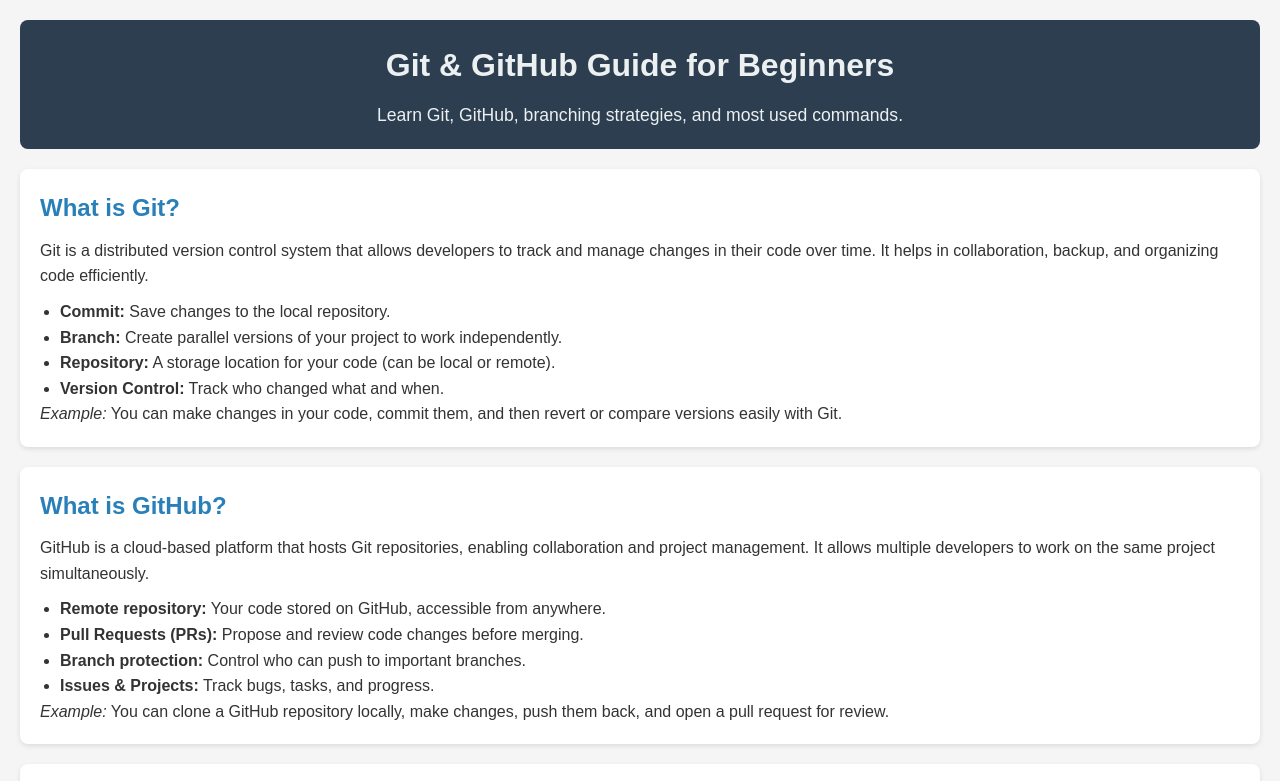
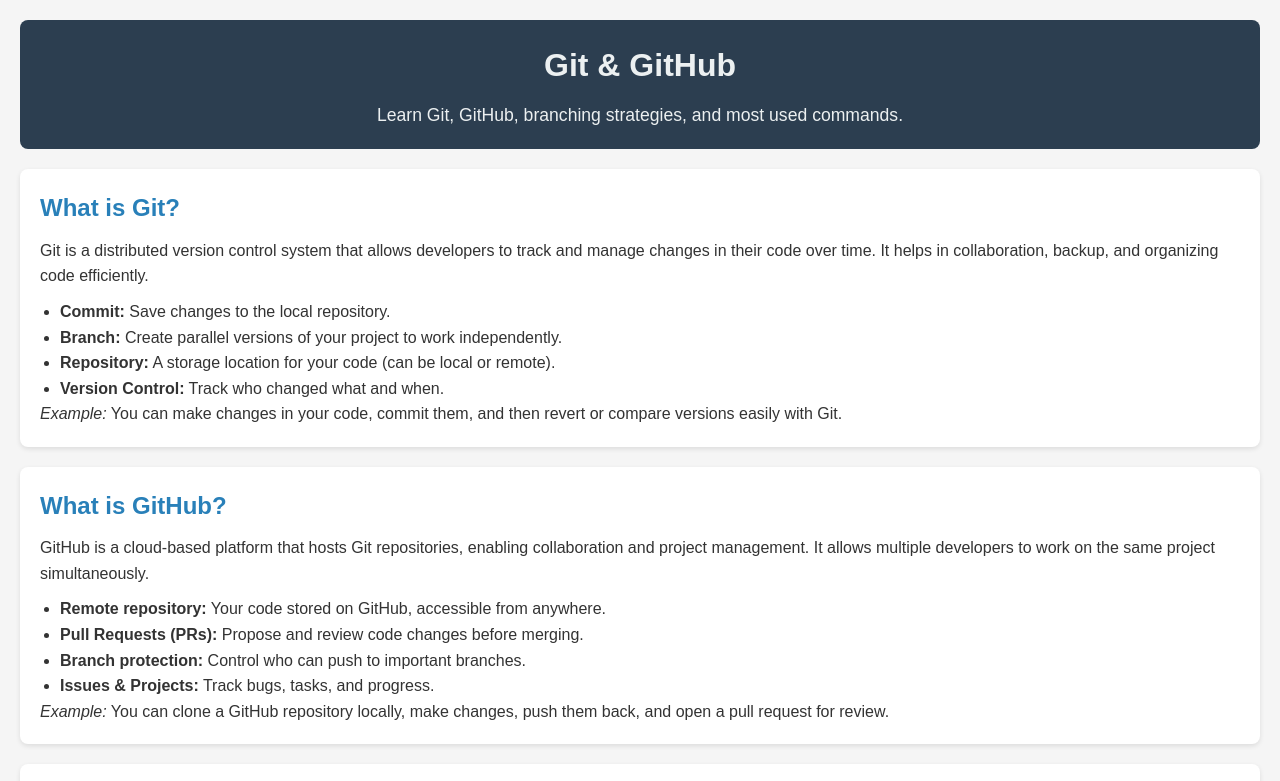
Before and after one commit to afrooz1/githubactions_work, a plain HTML site: page index.html in a window 1280 px wide. Shown: the top 781 px of the page. Drawn offline with Linux system fonts and the light colour scheme.

Commit message:
Update index.html page

```diff
--- a/index.html
+++ b/index.html
@@ -9,7 +9,7 @@
 <body>
     <!-- Header -->
     <header>
-        <h1>Git & GitHub Guide for Beginners</h1>
+        <h1>Git & GitHub</h1>
         <p>Learn Git, GitHub, branching strategies, and most used commands.</p>
     </header>
 
```
Also changed, not shown: 1 other file.
